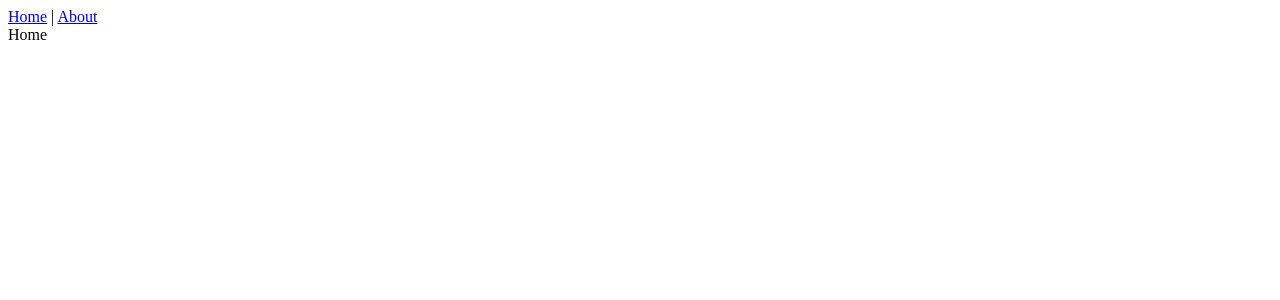
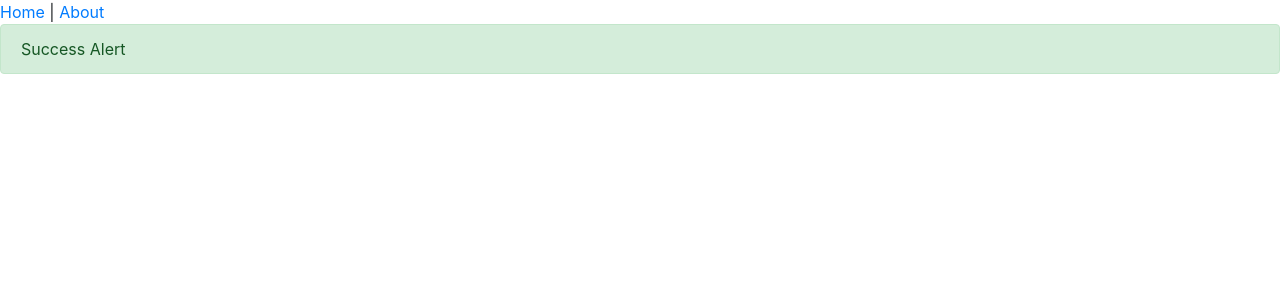
Before and after one commit to EmanueleDB/charts, a Vue app: page / in a window 1280 px wide. Shown: the top 300 px of the page. Built offline with nearby package versions, Linux system fonts and the light colour scheme.

Commit message:
bootstrap implemented

```diff
--- a/package.json
+++ b/package.json
@@ -9,6 +9,8 @@
   },
   "dependencies": {
     "axios": "^0.27.2",
+    "bootstrap": "^4.6.0",
+    "bootstrap-vue": "^2.22.0",
     "core-js": "^3.8.3",
     "vue": "^2.6.14",
     "vue-router": "^3.5.1",
--- a/src/components/testComponent/TestComponent.vue
+++ b/src/components/testComponent/TestComponent.vue
@@ -1,6 +1,9 @@
 <template>
-  <div>Home</div>
+  <div>
+    <b-alert variant="success" show>Success Alert</b-alert>
+  </div>
 </template>
+
 <script lang="ts">
 import Vue from "vue"
 export default Vue.extend({
--- a/src/main.ts
+++ b/src/main.ts
@@ -2,7 +2,11 @@ import Vue from "vue"
 import App from "./App.vue"
 import router from "./router"
 import store from "./store"
+import BootstrapVue from "bootstrap-vue"
+import "bootstrap-vue/dist/bootstrap-vue.css"
+import "bootstrap/dist/css/bootstrap.css"
 
+Vue.use(BootstrapVue)
 Vue.config.productionTip = false
 
 new Vue({
--- a/vue.config.js
+++ b/vue.config.js
@@ -1,4 +1,4 @@
-const { defineConfig } = require("@vue/cli-service");
+const { defineConfig } = require("@vue/cli-service")
 module.exports = defineConfig({
   transpileDependencies: true,
   lintOnSave: false,
@@ -10,4 +10,4 @@ module.exports = defineConfig({
       },
     },
   },
-});
+})
```
Also changed, not shown: 1 other file (tests, documents, lock files or other folders).
